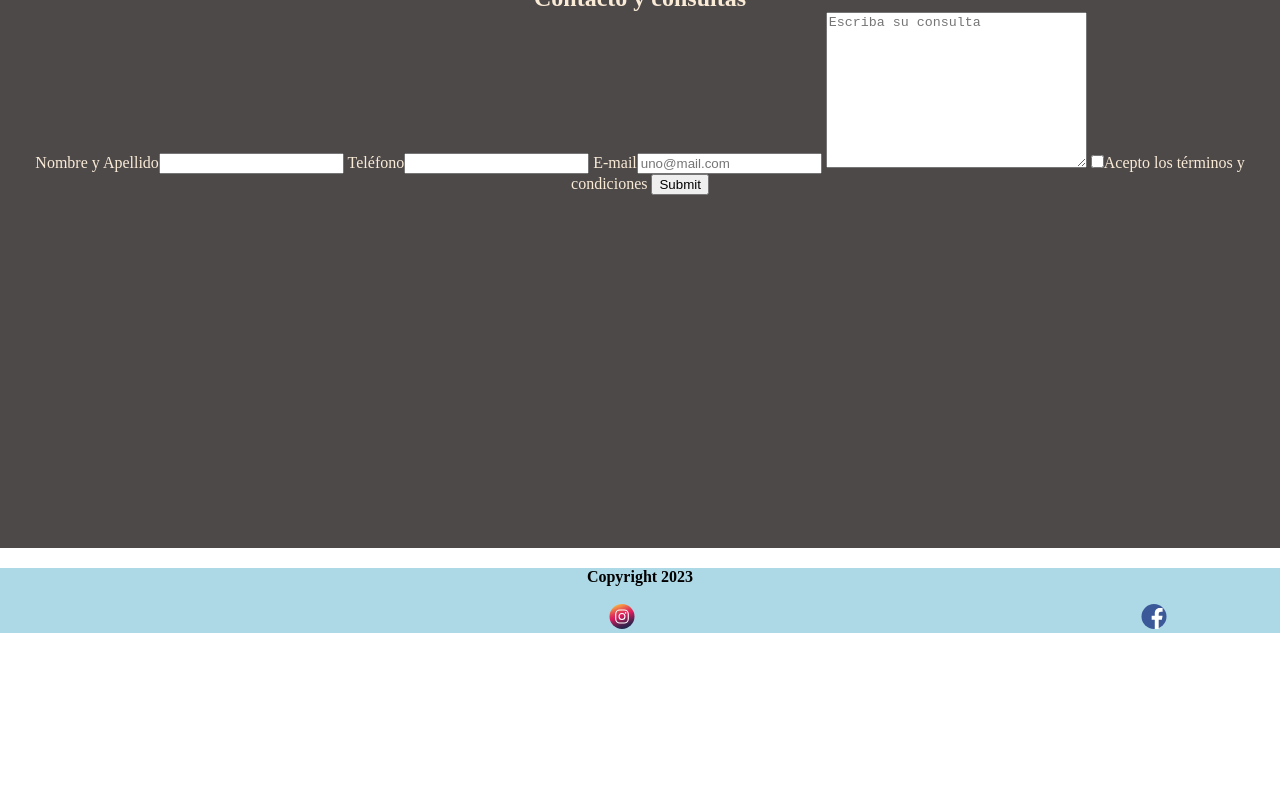
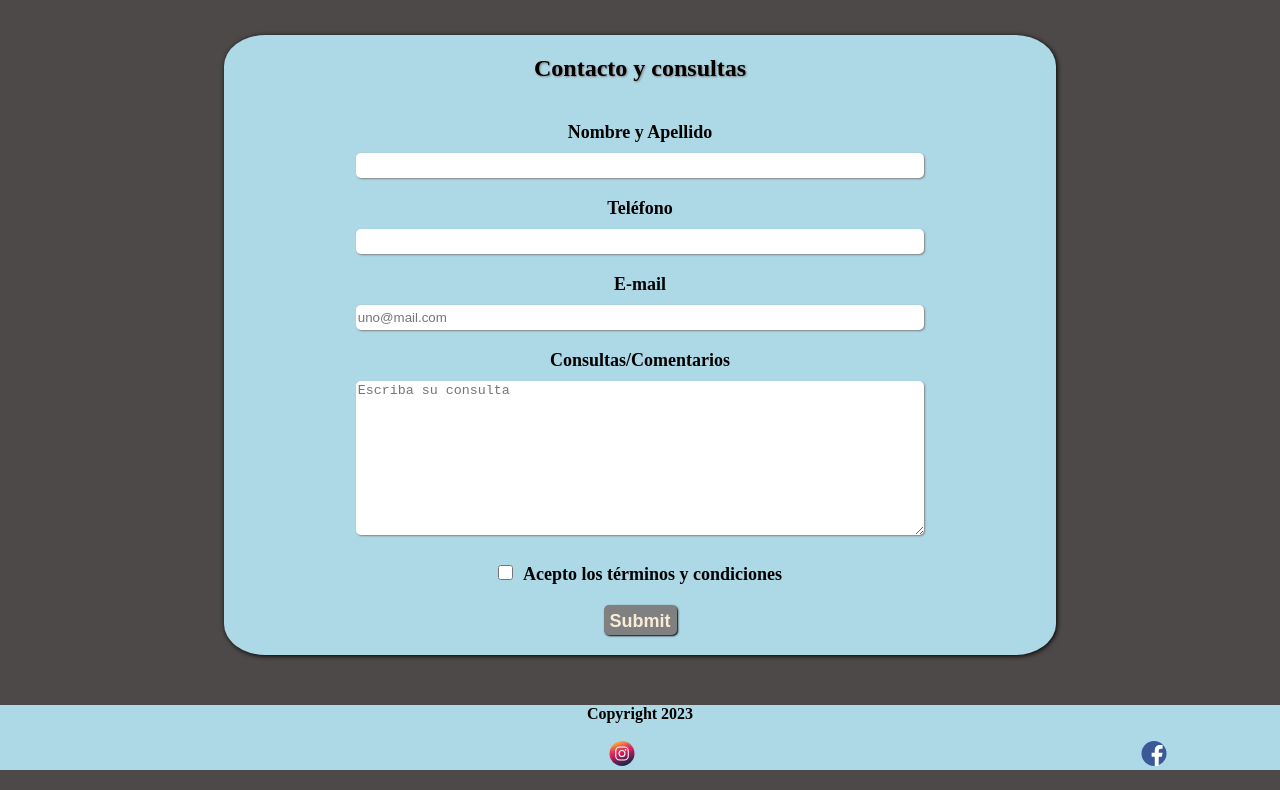
Before and after one commit to nataliacarolinagonzalez/peliculasYAC_codo, a plain HTML site: page contacto.html in a window 1280 px wide. Shown: the part 121-911 px from the top of the page. Before the commit the page ends 800 px from the top, so only its background shows below. Drawn offline with Linux system fonts and the light colour scheme.

Commit message:
modif htmls, un css x html, maqueto form y card pelis

```diff
--- a/contacto.html
+++ b/contacto.html
@@ -5,7 +5,8 @@
         <meta charset="UTF-8">
         <meta name="viewport" content="width=device-width, initial-scale=1.0">
         <title>Peliculas YACS</title>
-        <link rel="stylesheet" href="stylesheet.css">
+        <link rel="stylesheet" href="./css/stylesheet.css">
+        <link rel="stylesheet" href="./css/contacto.css">
         <!-- falta favicon -->
     </head>
 
@@ -35,18 +36,17 @@
         <main>
 
             <h1>Películas YACS</h1>
+            <div id="contacto">
                 <h2>Contacto y consultas<img src="./img/Icono temporal.png" alt=""></h2>
-
                 <form action="get">
                     <label>Nombre y Apellido<input type="text" required></label>
                     <label>Teléfono<input type="tel" required></label>
                     <label>E-mail<input type="email" placeholder="uno@mail.com" required></label>
-            <textarea name="consulta" cols="30" rows="10" required placeholder="Escriba su consulta"></textarea>
+                    <label>Consultas/Comentarios<textarea name="consulta" cols="30" rows="10" required placeholder="Escriba su consulta"></textarea></label>
                     <label><input type="checkbox" required>Acepto los términos y condiciones</label>
                     <input type="submit">
-
                 </form>
-
+            </div>
         </main>
 
         <footer>
--- /dev/null
+++ b/css/contacto.css
@@ -0,0 +1,65 @@
+div#contacto{
+    margin: 50px auto;
+    background-color: lightblue;
+    width: 65%;
+    border-radius: 5%;
+    padding: 20px 10px;
+    color: black;
+    font-weight: bold;
+    box-shadow: 1px 1px 5px black;
+
+}
+div h2{
+    margin-bottom: 40px;
+    text-align: center;
+    text-shadow: 1px 1px 2px gray;
+}
+form input, textarea{
+    display: block;
+    width: 70%;
+    margin-top: 10px;
+    box-shadow: 1px 1px 2px gray;
+    border-radius: 5px;
+    outline: none;
+    border: none;
+}
+form input{
+    height: 25px;
+
+
+}
+form textarea{
+    height: 10%;
+}
+form label{
+    display: block;
+    margin-bottom: 20px;
+    font-size: 18px;
+
+}
+form input[type="checkbox"]{
+    box-shadow: none;
+    width: 15px;
+    height: 15px;
+    display: inline-block;
+    margin-right: 10px;
+
+}
+form input[type="submit"]{
+    background-color: grey;
+    width: auto;
+    height: 30px;
+    font-size: 18px;
+    font-weight: bold;
+    line-height: 30px ;
+    color: antiquewhite;
+    box-shadow: 1px 1px 2px black;
+}
+form input[type="submit"]:hover{
+    background-color: lightcoral;
+    color: black;
+    transition: 1s;
+}
+form input:focus, form textarea:focus{
+    box-shadow: 1px 1px 2px black;
+}
--- /dev/null
+++ b/css/mario.css
@@ -0,0 +1,43 @@
+*{
+    box-sizing: border-box;
+}
+
+#cards{
+    text-align: center;
+    background-color: mediumseagreen;
+    width: 95%;
+    padding: 20px;
+    margin: 20px;
+
+}
+.imagenes{
+    float: left;
+    width: 400px;
+    height: 480px;
+    border-radius: 20px;
+    margin: 50px;
+    border: 5px solid white;
+}
+
+
+.descripcion-peli{
+    margin-top: 0;
+    margin-left: 50px;
+    text-align: left;
+    padding: 10px;
+    text-align: justify;
+}
+
+h2{
+    margin-top: 50px;
+    text-align: left;
+}
+
+.trailer{
+    display: block;
+    margin-top: 8%;
+    width: 450px;/*Recordar sacar el size del iframe*/
+    height: 256px;/*Recordar sacar el size del iframe*/
+
+
+}
--- a/stylesheet.css
+++ b/css/stylesheet.css
@@ -1,28 +1,31 @@
 *{
     margin: 0 auto;
+    box-sizing: border-box;
+}
 
+body{
+    background-color: rgb(78, 73, 73)
 }
+
 header{
     display: grid;
     background-color: rgb(154, 153, 153);
+}
 
-}
 main{
-    background-color: rgb(78, 73, 73);
     text-align: center;
-    height: 600px;
     width: 100%;
     color: antiquewhite;
 }
+
 li{
     display: inline-block;
 }
+
 nav{
     background-color: lightblue;
     height: 30px;
     width: 100%;
-
-
 }
 
 footer{
@@ -32,7 +35,7 @@ footer{
     width: 100%;
 }
 
-img, svg{
+img,svg{
     height: 25px;
 }
 
@@ -59,26 +62,9 @@ img, svg{
     margin-left: 150px;
     width: 180px;
     height: 260px;
-    display: block;
-    float: left;
+    /* display: block; */
+    /* float: left;
     vertical-align: middle;
-    align-items: middle;
+    align-items: middle; */
     border-radius: 20px;
    }
-
-.descripcion-peli{/*Ubicado en MarioDescripcion.html*/
-        margin-left: 50%;
-        text-align: left;
-
-
-}
-
-.trailer{/*Ubicado en MarioDescripcion.html*/
-   display: block;
-   margin-top: 8%;
-   width: 450px;/*Recordar sacar el size del iframe*/
-   height: 256px;/*Recordar sacar el size del iframe*/
-
-
-
-}
```
Also changed, not shown: Barbie.html (renamed from RapidosDescrpcion.html, +3 -2 lines), Mario.html (added, +46 -0 lines), MarioDescripcion.html (deleted, +0 -61 lines), Rapidos.html (renamed from BarbieDescripcion.html, +2 -3 lines), avatar.html (+1 -1 lines), carrito.html (+1 -1 lines), index.html (+14 -67 lines), login.html (+1 -1 lines). Lines whose indentation alone changed are shown as unchanged.
